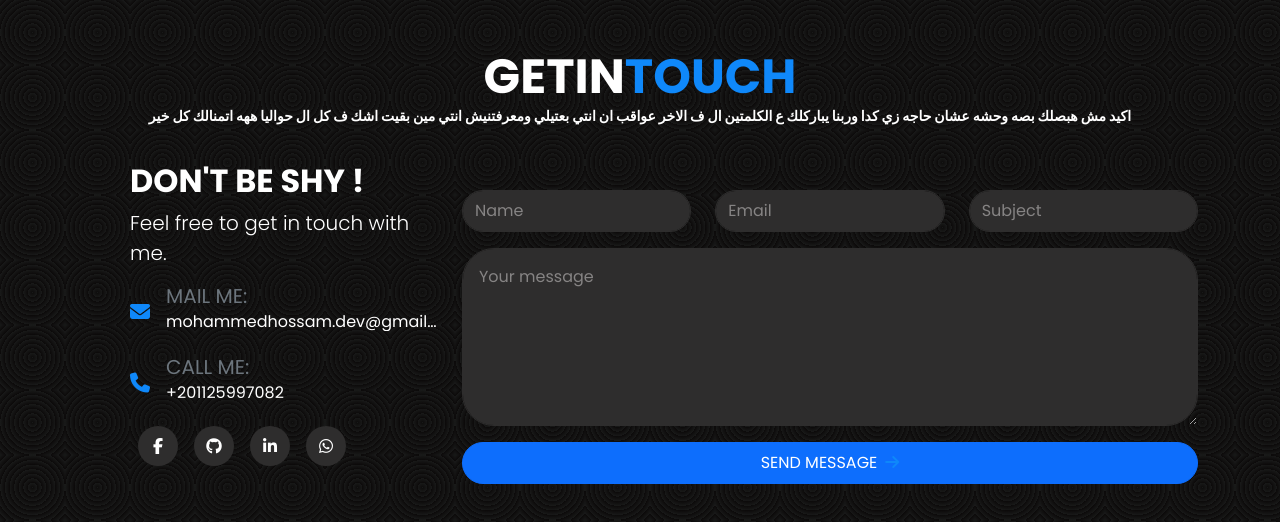
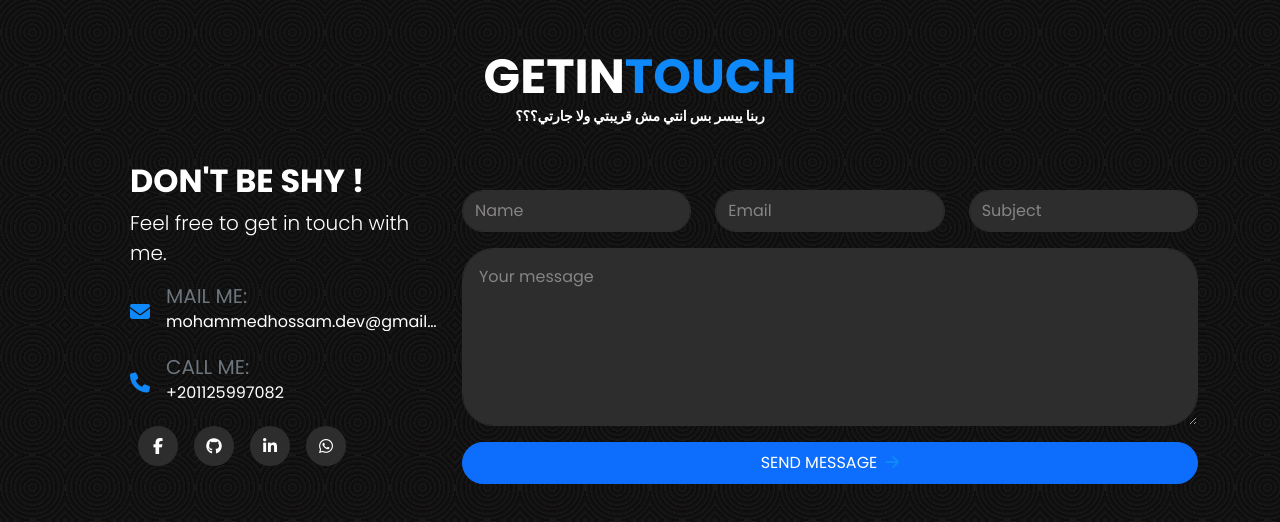
Before and after one commit to MohammedHossam1/myprofolio, a React (Create React App) app: page /contact in a window 1280 px wide. Shown: the top 522 px of the page. Built offline with nearby package versions, Linux system fonts and the light colour scheme; a web font is replaced by a local one.

Commit message:
Update Contact.jsx

```diff
--- a/src/Components/Contact/Contact.jsx
+++ b/src/Components/Contact/Contact.jsx
@@ -69,10 +69,7 @@ export default function Contact() {
         viewport={{ once: true }}
       >
         GETIN<span className="about-span">TOUCH</span>
-<div className="text-sm">اكيد مش هبصلك بصه وحشه عشان حاجه زي كدا
-وربنا يباركلك ع الكلمتين ال ف الاخر
-عواقب ان انتي بعتيلي ومعرفتنيش انتي مين بقيت اشك ف كل ال حواليا ههه
- اتمنالك كل خير
+<div className="text-sm">ربنا ييسر بس انتي مش قريبتي ولا جارتي؟؟؟
 </div>
       </motion.h1>
       {/* Title for large screens */}
@@ -84,10 +81,7 @@ export default function Contact() {
         transition={{ duration: 0.5 }}
       >
         GETIN<span>TOUCH</span>
-<div className="text-sm">اكيد مش هبصلك بصه وحشه عشان حاجه زي كدا
-وربنا يباركلك ع الكلمتين ال ف الاخر
-عواقب ان انتي بعتيلي ومعرفتنيش انتي مين بقيت اشك ف كل ال حواليا ههه
- اتمنالك كل خير
+<div className="text-sm">ربنا ييسر بس انتي مش قريبتي ولا جارتي؟؟؟
 </div>
 
       </motion.h1>
```
